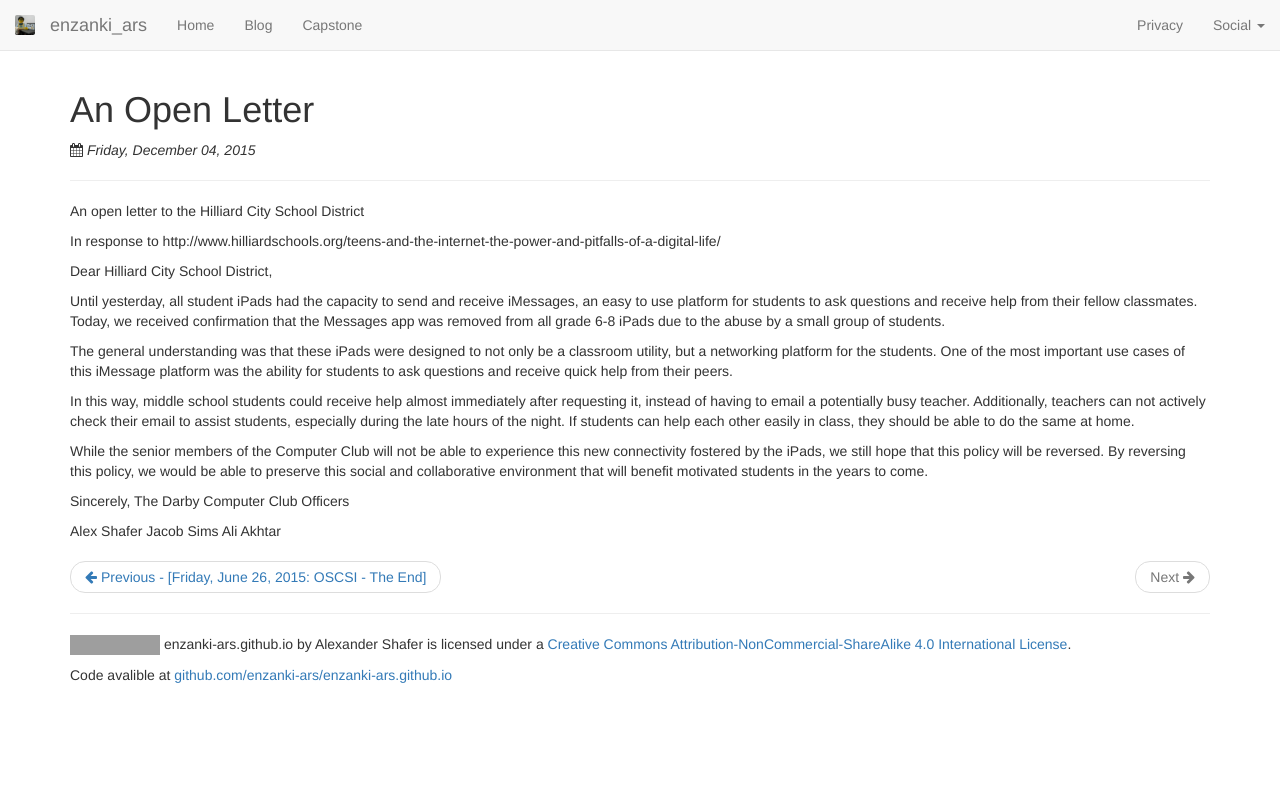
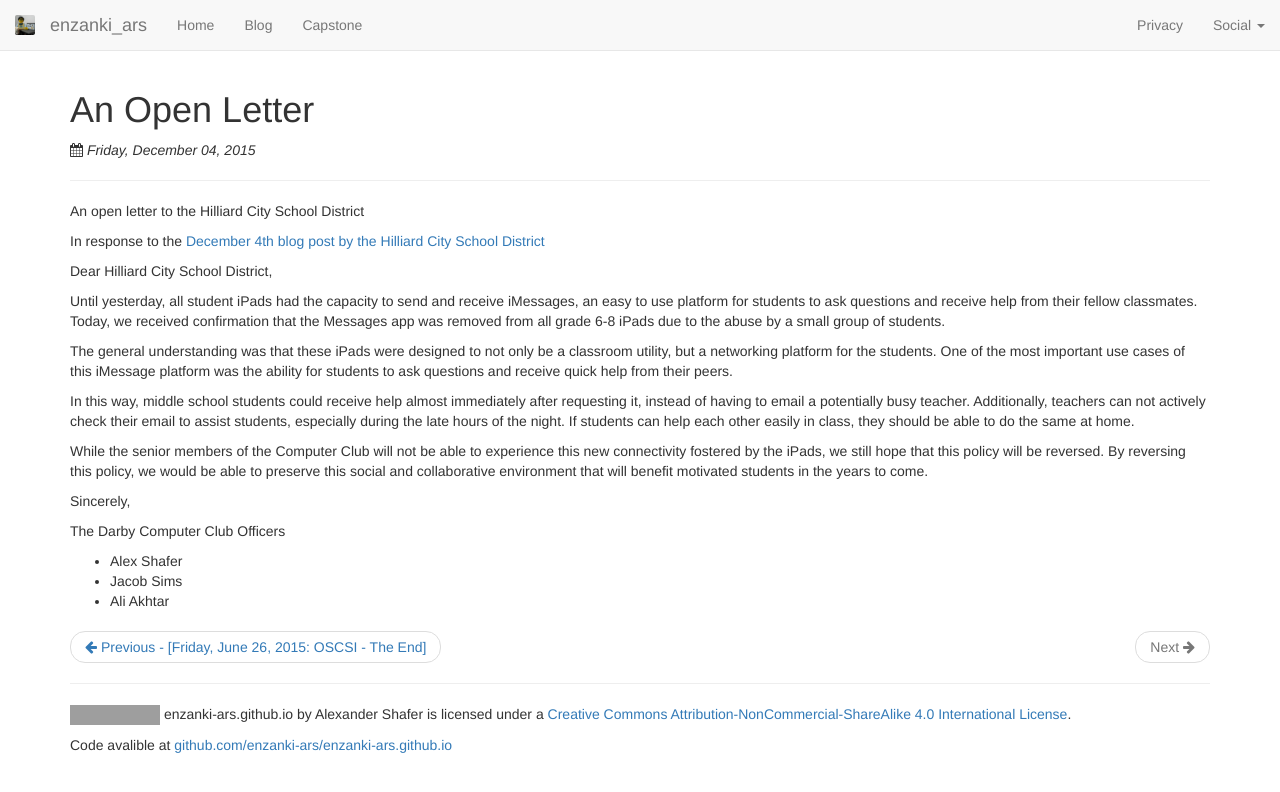
Before and after one commit to enzanki-ars/enzanki-ars.github.io, a Jekyll site: the page built from _posts/2015-12-04-open-letter.md, in a window 1280 px wide. Shown: the top 792 px of the page. Built offline with Jekyll 4.4.1, drawn with Linux system fonts in a browser that asks for light colours; nearby versions of some CDN libraries; grey boxes are pictures that could not be loaded.

Commit message:
Update 2015-12-04-open-letter.md

```diff
--- a/_posts/2015-12-04-open-letter.md
+++ b/_posts/2015-12-04-open-letter.md
@@ -6,7 +6,7 @@ title: An Open Letter
 An open letter to the Hilliard City School District
 
 
-In response to http://www.hilliardschools.org/teens-and-the-internet-the-power-and-pitfalls-of-a-digital-life/
+In response to the [December 4th blog post by the Hilliard City School District](http://www.hilliardschools.org/teens-and-the-internet-the-power-and-pitfalls-of-a-digital-life/)
 
 Dear Hilliard City School District,
 
@@ -19,8 +19,9 @@ In this way, middle school students could receive help almost immediately after
 While the senior members of the Computer Club will not be able to experience this new connectivity fostered by the iPads, we still hope that this policy will be reversed. By reversing this policy, we would be able to preserve this social and collaborative environment that will benefit motivated students in the years to come.
 
 Sincerely,
+
 The Darby Computer Club Officers
 
-Alex Shafer
-Jacob Sims
-Ali Akhtar
+ - Alex Shafer
+ - Jacob Sims
+ - Ali Akhtar
```
